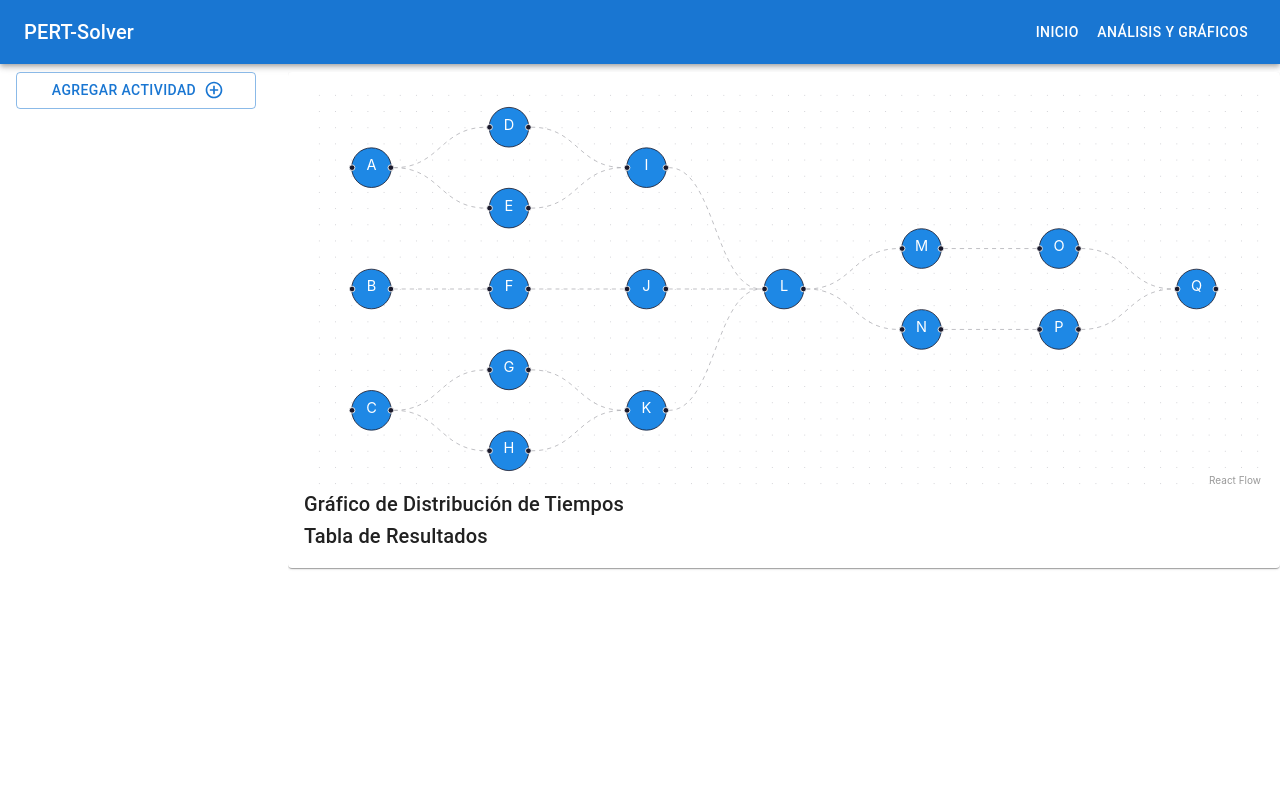
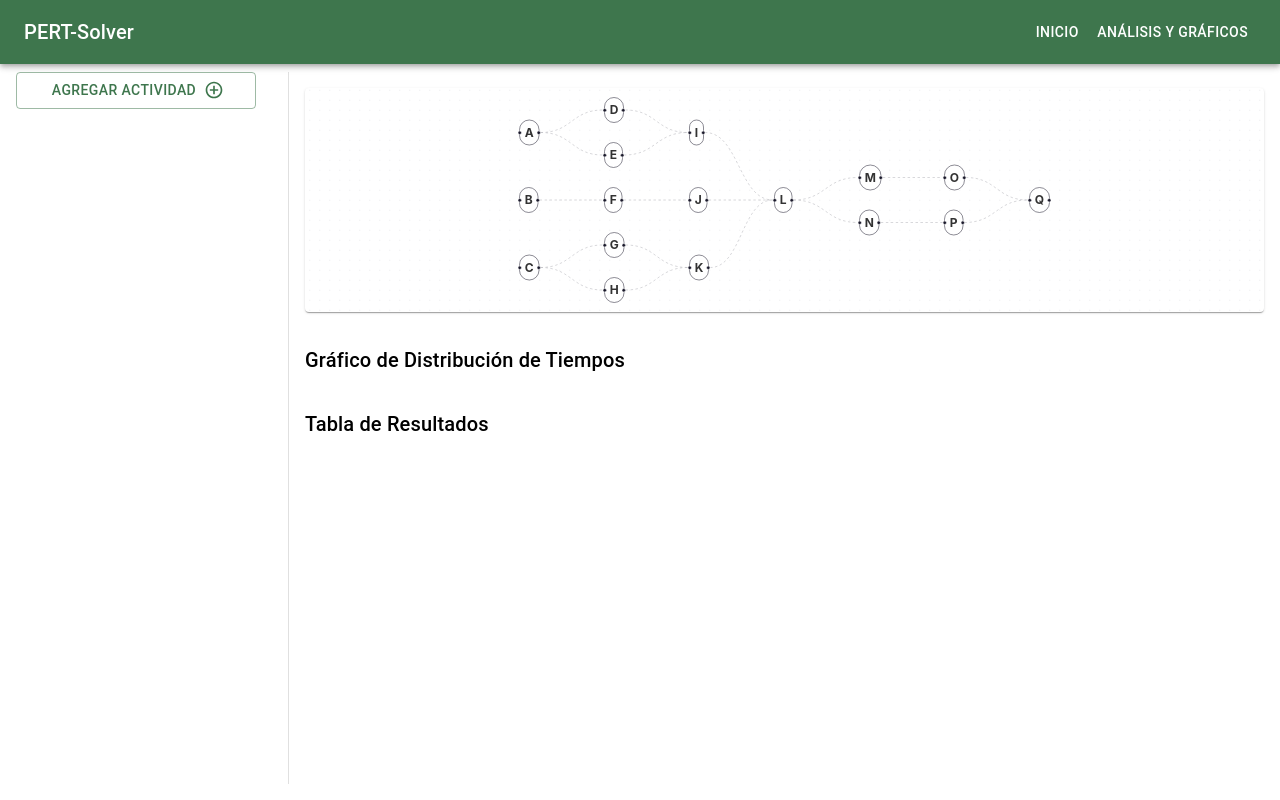
Before and after one commit to jctrejosi/PERT-Solver, a React (Vite) app in the folder Frontend/: page / in a window 1280 px wide. Built offline with nearby package versions, Linux system fonts and the light colour scheme.

Commit message:
Agregar soporte para MUI en el componente GraphView, ajustar estilos y crear un tema personalizado, además de simplificar el componente ReportsPanel

```diff
--- a/Frontend/src/components/ActivityList.tsx
+++ b/Frontend/src/components/ActivityList.tsx
@@ -31,6 +31,7 @@ export function ActivityList({
         paddingRight: 5,
         scrollbarWidth: "thin",
         width: "100%",
+        boxSizing: "border-box",
       }}
     >
       {activities.map((activity, index) => (
--- a/Frontend/src/components/GraphView.tsx
+++ b/Frontend/src/components/GraphView.tsx
@@ -1,3 +1,4 @@
+import { Paper } from "@mui/material";
 import { ReactFlow, Background, Edge, Node, Position } from "@xyflow/react";
 import "@xyflow/react/dist/style.css";
 import dagre from "dagre";
@@ -25,7 +26,7 @@ const actividades: { id: string; predecesoras: string[] }[] = [
 // Configurar Dagre.js para calcular las posiciones
 const getLayoutedElements = (nodes: Node[], edges: Edge[]) => {
   const g = new dagre.graphlib.Graph();
-  g.setGraph({ rankdir: "LR", nodesep: 50, ranksep: 70 }); // "LE" = Left-Right (de izquierda a derecha)
+  g.setGraph({ rankdir: "LR", nodesep: 40, ranksep: 70 }); // "LE" = Left-Right (de izquierda a derecha)
   g.setDefaultEdgeLabel(() => ({}));
 
   nodes.forEach((node) => g.setNode(node.id, { width: 100, height: 50 }));
@@ -46,13 +47,11 @@ const initialNodes: Node[] = actividades.map((actividad) => ({
   data: { label: actividad.id },
   position: { x: 0, y: 0 }, // Dagre ajustará la posición
   style: {
-    width: 50,
-    height: 50,
-    background: "#1E88E5",
-    color: "#fff",
+    width: "auto",
     textAlign: "center",
-    borderRadius: "50%",
-    fontSize: "18px",
+    borderRadius: "3rem",
+    fontSize: "24px",
+    fontWeight: "bold",
   },
   sourcePosition: Position.Right,
   targetPosition: Position.Left,
@@ -73,10 +72,15 @@ const nodes = getLayoutedElements(initialNodes, initialEdges);
 
 export default function GraphView() {
   return (
-    <div style={{ width: "100%", height: "50vh" }}>
-      <ReactFlow nodes={nodes} edges={initialEdges} fitView>
+    <Paper style={{ height: "14rem" }}>
+      <ReactFlow
+        nodes={nodes}
+        edges={initialEdges}
+        proOptions={{ hideAttribution: true }}
+        fitView
+      >
         <Background />
       </ReactFlow>
-    </div>
+    </Paper>
   );
 }
--- a/Frontend/src/main.tsx
+++ b/Frontend/src/main.tsx
@@ -1,10 +1,14 @@
 import { StrictMode } from "react";
 import { createRoot } from "react-dom/client";
 import { Home } from "./pages/Home";
+import { ThemeProvider } from "@mui/material/styles";
 import "./styles/globalStyles.css";
+import theme from "./styles/themesMui";
 
 createRoot(document.getElementById("root")!).render(
   <StrictMode>
-    <Home />
+    <ThemeProvider theme={theme}>
+      <Home />
+    </ThemeProvider>
   </StrictMode>
 );
--- a/Frontend/src/pages/Home.tsx
+++ b/Frontend/src/pages/Home.tsx
@@ -56,11 +56,7 @@ export function Home() {
               onDeleteActivity={handleDeleteActivity}
             />
           </Grid2>
-          <Grid2
-            sx={{ height: "calc(100% - 1rem)", overflowY: "auto", flex: 2 }}
-          >
-            <ReportsPanel />
-          </Grid2>
+          <ReportsPanel />
         </Grid2>
       </Container>
     </HomeContainer>
--- a/Frontend/src/pages/modules/ReportsPanel.tsx
+++ b/Frontend/src/pages/modules/ReportsPanel.tsx
@@ -1,15 +1,29 @@
-import { Paper, Typography } from "@mui/material";
+import { Grid2, Typography } from "@mui/material";
 import GraphView from "@components/GraphView";
+import { ReactFlowProvider } from "@xyflow/react";
 
 export function ReportsPanel() {
   return (
-    <Paper style={{ padding: 16 }}>
-      <GraphView />
+    <Grid2
+      sx={(theme) => ({
+        padding: 2,
+        gap: 4,
+        display: "flex",
+        flexDirection: "column",
+        height: "calc(100% - 1rem)",
+        overflowY: "auto",
+        flex: 2,
+        borderLeft: `.1rem solid ${theme.palette.divider}`,
+      })}
+    >
+      <ReactFlowProvider>
+        <GraphView />
+      </ReactFlowProvider>
       {/* Aquí iría el componente del gráfico de red PERT */}
       <Typography variant="h6">Gráfico de Distribución de Tiempos</Typography>
       {/* Aquí iría el componente del gráfico de distribución de tiempos */}
       <Typography variant="h6">Tabla de Resultados</Typography>
       {/* Aquí iría la tabla de resultados */}
-    </Paper>
+    </Grid2>
   );
 }
--- /dev/null
+++ b/Frontend/src/styles/themesMui.ts
@@ -0,0 +1,22 @@
+import { createTheme } from "@mui/material/styles";
+
+const theme = createTheme({
+  palette: {
+    primary: {
+      main: "#3e764d", // Azul primario
+    },
+    secondary: {
+      main: "#ff9800", // Naranja secundario
+    },
+    background: {
+      default: "#f5f5f5", // Fondo general
+      paper: "#fff", // Fondo de tarjetas
+    },
+    text: {
+      primary: "#333", // Color de texto principal
+      secondary: "#666", // Color de texto secundario
+    },
+  },
+});
+
+export default theme;
```
